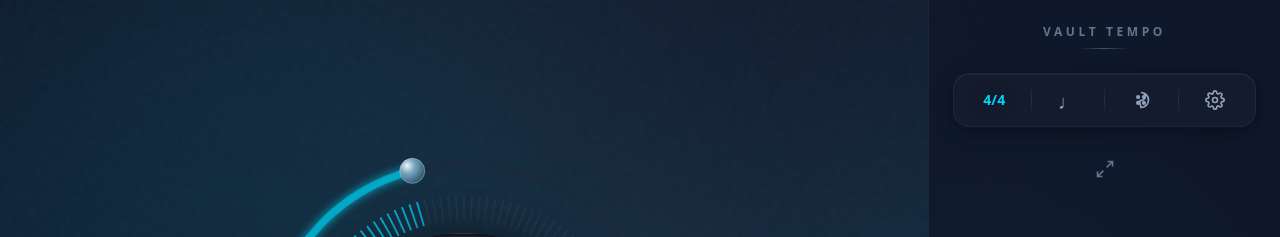
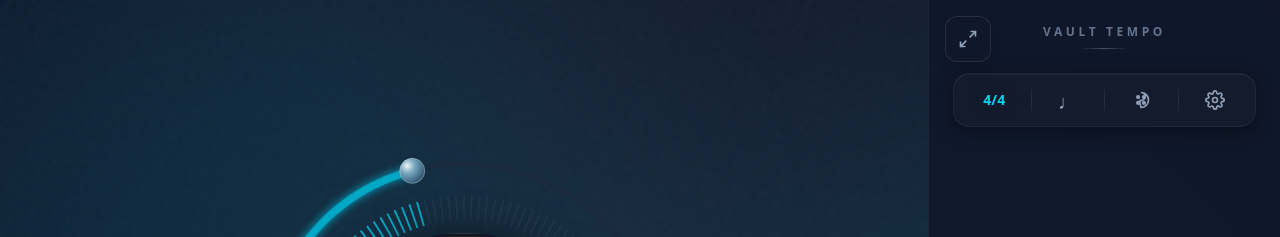
Before and after one commit to jpierce-dev/Vault-Tempo, a React (Vite) app: page / in a window 1280 px wide. Shown: the top 237 px of the page. Built offline with nearby package versions, Linux system fonts and the light colour scheme.

Commit message:
fix: Position fullscreen button top-left and improve visual sync

```diff
--- a/App.tsx
+++ b/App.tsx
@@ -302,11 +302,14 @@ const App: React.FC = () => {
                 Install App
               </button>
             )}
+          </div>
+        </header>
 
-            {/* Fullscreen Toggle */}
+        {/* Global UI Elements: Top-Left Fullscreen */}
+        <div className="fixed top-4 left-4 z-[60]">
           <button
             onClick={toggleFullscreen}
-              className="p-2 rounded-lg text-slate-500 hover:bg-white/5 hover:text-slate-300 transition-colors"
+            className="p-3 rounded-xl bg-[#131b2d]/50 backdrop-blur-md border border-white/10 text-slate-400 hover:text-slate-100 hover:bg-white/5 transition-all active:scale-95 shadow-lg group"
             title={isFullscreen ? "Exit Fullscreen" : "Enter Fullscreen"}
           >
             {isFullscreen ? (
@@ -316,7 +319,6 @@ const App: React.FC = () => {
             )}
           </button>
         </div>
-        </header>
 
         {/* Bottom Control Area */}
         <div className="shrink-0 w-full flex flex-col gap-4 md:gap-8 items-center pb-6 md:pb-12 z-40 row-start-3 landscape:row-auto landscape:justify-end landscape:pb-8">
@@ -446,7 +448,8 @@ const App: React.FC = () => {
       </main>
 
       {/* Timer Modal */}
-      {showTimerModal && (
+      {
+        showTimerModal && (
           <div
             className="fixed inset-0 z-[100] flex items-center justify-center bg-black/60 backdrop-blur-sm animate-in fade-in duration-200"
             onClick={() => setShowTimerModal(false)}
@@ -496,9 +499,10 @@ const App: React.FC = () => {
               </div>
             </div>
           </div>
-      )}
+        )
+      }
 
-    </div>
+    </div >
   );
 };
 
--- a/services/audioEngine.ts
+++ b/services/audioEngine.ts
@@ -231,7 +231,8 @@ class AudioEngine {
   private scheduleNote(beatIndex: number, subdivisionIndex: number, time: number) {
     // Only fire visual callback on the main beat (subdivision 0)
     if (subdivisionIndex === 0 && this.audioContext) {
-      const drawTime = (time - this.audioContext.currentTime) * 1000;
+      // Fire callback 25ms earlier to compensate for React's state/render latency
+      const drawTime = ((time - this.audioContext.currentTime) * 1000) - 25;
       setTimeout(() => {
         if (this.onBeatCallback && this.isPlaying) {
           this.onBeatCallback(beatIndex);
```
Lines whose indentation alone changed are shown as unchanged.
